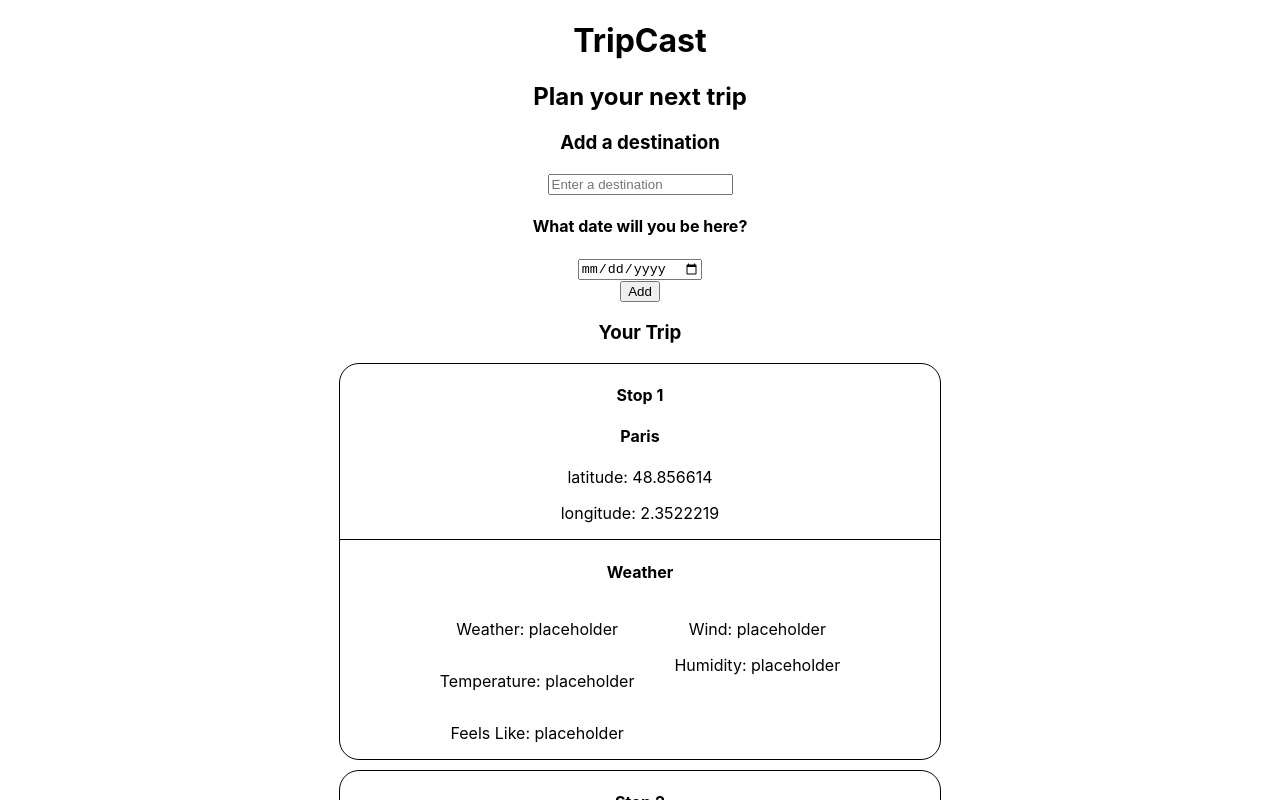
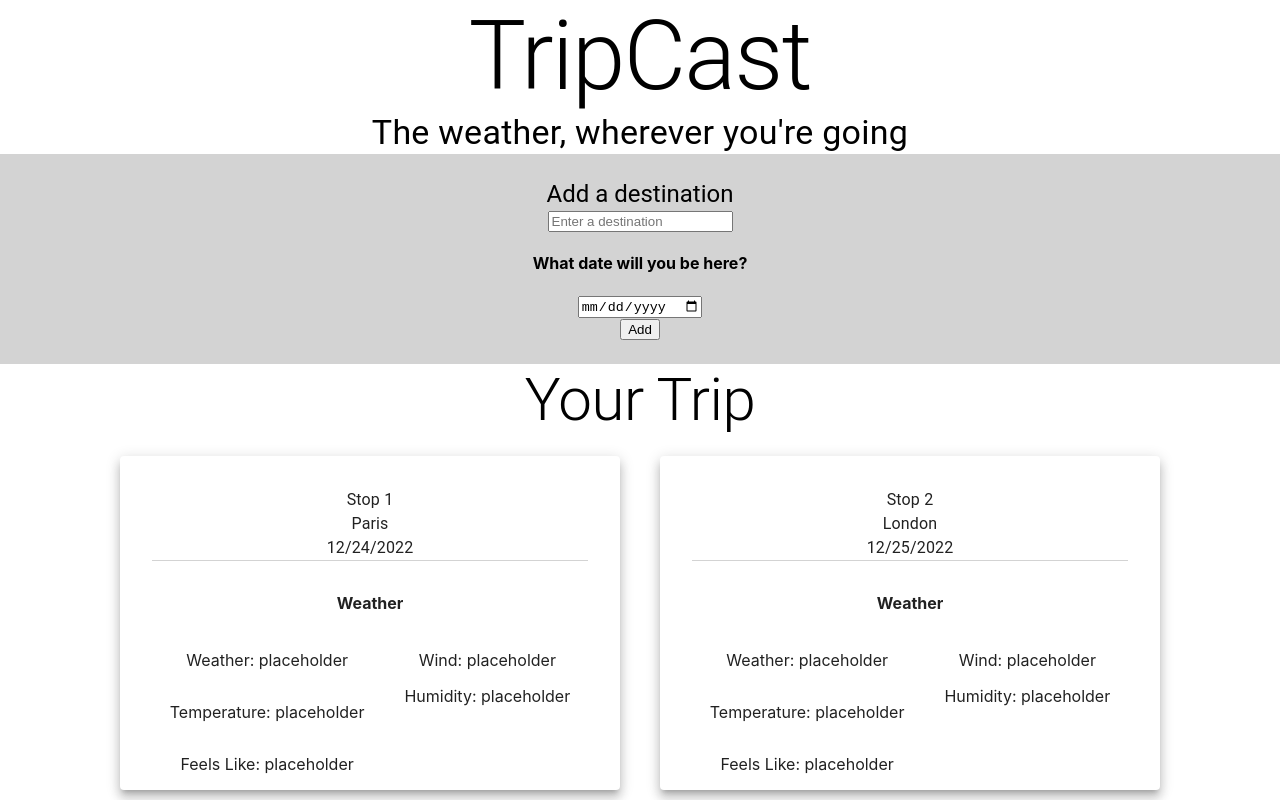
Before and after one commit to jordanwegener/multi-day-trip-weather, a React (Create React App) app: page / in a window 1280 px wide. Shown: the top 800 px of the page. Built offline with nearby package versions, Linux system fonts and the light colour scheme.

Commit message:
converted a lot of stuff to mui, refactored cards into separate component

```diff
--- a/src/App.tsx
+++ b/src/App.tsx
@@ -2,17 +2,18 @@ import React from 'react';
 import './App.css';
 import AddDestination from './components/AddDestination';
 import DisplayDestinations from './components/DisplayDestinations';
-import Box from '@mui/material/Box';
+import {Box, Typography} from '@mui/material';
+import { Destination } from './types';
 
 import mockData from './mock_data';
 
-const destinations = mockData;
+function App() {
+  const destinations: Destination[] = mockData;
 
-function App() {
   return (
     <Box width={"100%"} alignItems={'center'} justifyContent={'center'} textAlign={'center'}>
-      <h1>TripCast</h1>
-      <h2>Plan your next trip</h2>
+      <Typography variant={'h1'}>TripCast</Typography>
+      <Typography variant={'h4'}>The weather, wherever you're going</Typography>
       <AddDestination/>
 
       <DisplayDestinations destinations={destinations} />
--- a/src/components/AddDestination.tsx
+++ b/src/components/AddDestination.tsx
@@ -1,18 +1,19 @@
 import React from 'react';
 import { useStore } from '../store';
 import DateSelect from './DateSelect';
+import { Box, Typography } from '@mui/material';
 
 
 function AddDestination() {
     const store = useStore();
 
     return (
-        <div className="add-destination">
-            <h3>Add a destination</h3>
+        <Box bgcolor={'lightgrey'} paddingY={3}>
+            <Typography variant={'h5'}>Add a destination</Typography>
             <input type="text" placeholder="Enter a destination" />
             <DateSelect/>
             <button>Add</button>
-        </div>
+        </Box>
     );
 }
 
--- /dev/null
+++ b/src/components/DestinationCard.tsx
@@ -0,0 +1,38 @@
+import React from "react";
+import { Box, Card, Typography } from "@mui/material";
+import { Destination } from "../types";
+
+function DestinationCard({ destination }: { destination: Destination }) {
+  console.log(destination);
+  return (
+    <Card
+      key={destination.id}
+      raised
+      sx={{
+        width: 500,
+        margin: '20px 20px'
+      }}
+    >
+      <Box borderBottom={"1px solid lightgrey"} margin={4}>
+        <Typography>Stop {destination.id}</Typography>
+        <Typography>{destination.name}</Typography>
+        <Typography>{destination.description}</Typography>
+        <Typography>{destination.date.toLocaleDateString()}</Typography>
+      </Box>
+      <h4>Weather</h4>
+      <Box display={"flex"} flexDirection={"row"} justifyContent={"center"}>
+        <Box display={"flex"} marginRight={5} flexDirection={"column"}>
+          <p>Weather: placeholder</p>
+          <p>Temperature: placeholder</p>
+          <p>Feels Like: placeholder</p>
+        </Box>
+        <Box>
+          <p>Wind: placeholder</p>
+          <p>Humidity: placeholder</p>
+        </Box>
+      </Box>
+    </Card>
+  );
+}
+
+export default DestinationCard;
--- a/src/components/DisplayDestinations.tsx
+++ b/src/components/DisplayDestinations.tsx
@@ -1,48 +1,22 @@
 import React from "react";
 import { Destination } from "../types";
-import Box from "@mui/material/Box";
-import Grid from "@mui/material/Grid";
+import { Box, Typography } from "@mui/material";
+import DestinationCard from "./DestinationCard";
 
-type DisplayDestinationsProps = {
+function DisplayDestinations({
+  destinations
+}: {
   destinations: Destination[];
-};
-
-function DisplayDestinations({ destinations }: DisplayDestinationsProps) {
+}) {
   return (
-    <Grid textAlign={"center"}>
-      <h3>Your Trip</h3>
-      {destinations.map((destination) => (
-        <Box
-          key={destination.id}
-          border={"1px solid black"}
-          borderRadius={5}
-          margin={"10px auto"}
-          maxWidth={"600px"}
-          alignSelf={"center"}
-          flexDirection={"row"}
-        >
-          <Box borderBottom={"1px solid black"}>
-            <h4>Stop {destination.id}</h4>
-            <h4>{destination.name}</h4>
-            <p>{destination.description}</p>
-            <p>latitude: {destination.gpsCoords.lat}</p>
-            <p>longitude: {destination.gpsCoords.lon}</p>
-          </Box>
-          <h4>Weather</h4>
-          <Box display={"flex"} flexDirection={"row"} justifyContent={"center"}>
-            <Box display={'flex'} marginRight={5} flexDirection={'column'}>
-              <p>Weather: placeholder</p>
-              <p>Temperature: placeholder</p>
-              <p>Feels Like: placeholder</p>
-            </Box>
-            <Box>
-              <p>Wind: placeholder</p>
-              <p>Humidity: placeholder</p>
-            </Box>
-          </Box>
-        </Box>
-      ))}
-    </Grid>
+    <Box display={'flex'} flexDirection={'column'} justifyContent={'center'} alignContent={'center'} maxWidth={'2500px'} margin={"0 auto"}>
+      <Typography variant={'h2'}>Your Trip</Typography>
+      <Box display={"flex"} flexDirection={"row"} flexWrap={"wrap"} justifyContent={'center'} alignItems={'center'}>
+        {destinations.map((destination) => (
+          <DestinationCard destination={destination} />
+        ))}
+      </Box>
+    </Box>
   );
 }
 
--- a/src/mock_data.ts
+++ b/src/mock_data.ts
@@ -1,4 +1,9 @@
 import { Destination } from "./types";
+
+const d1 = new Date();
+const d2 = new Date(d1.getTime() + 86400000);
+const d3 = new Date(d2.getTime() + 86400000);
+const d4 = new Date(d3.getTime() + 86400000);
 
 const mockData: Destination[] = [
   {
@@ -8,7 +13,8 @@ const mockData: Destination[] = [
       lat: 48.856614,
       lon: 2.3522219
     },
-    description: ""
+    description: "",
+    date: d1,
   },
   {
     id: 2,
@@ -17,7 +23,8 @@ const mockData: Destination[] = [
       lat: 51.5073509,
       lon: -0.1277583
     },
-    description: ""
+    description: "",
+    date: d2,
   },
   {
     id: 3,
@@ -26,7 +33,8 @@ const mockData: Destination[] = [
       lat: 40.7127753,
       lon: -74.0059728
     },
-    description: ""
+    description: "",
+    date: d3,
   },
   {
     id: 4,
@@ -35,7 +43,8 @@ const mockData: Destination[] = [
       lat: 35.6894875,
       lon: 139.6917064
     },
-    description: ""
+    description: "",
+    date: d4,
   }
 ];
 
--- a/src/types.ts
+++ b/src/types.ts
@@ -8,4 +8,5 @@ export interface Destination {
         lon: number;
     };
     description: string;
+    date: Date;
 }
```
